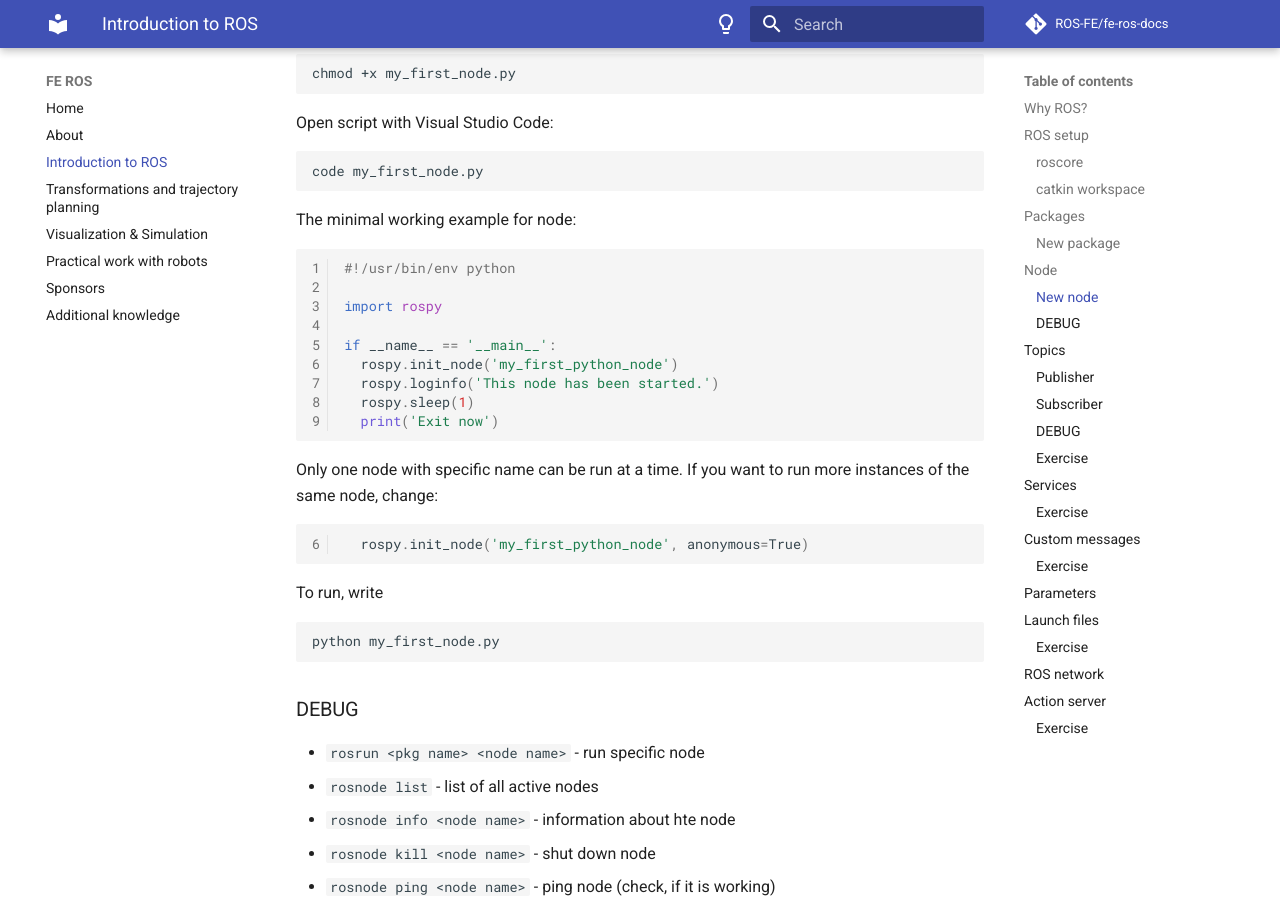
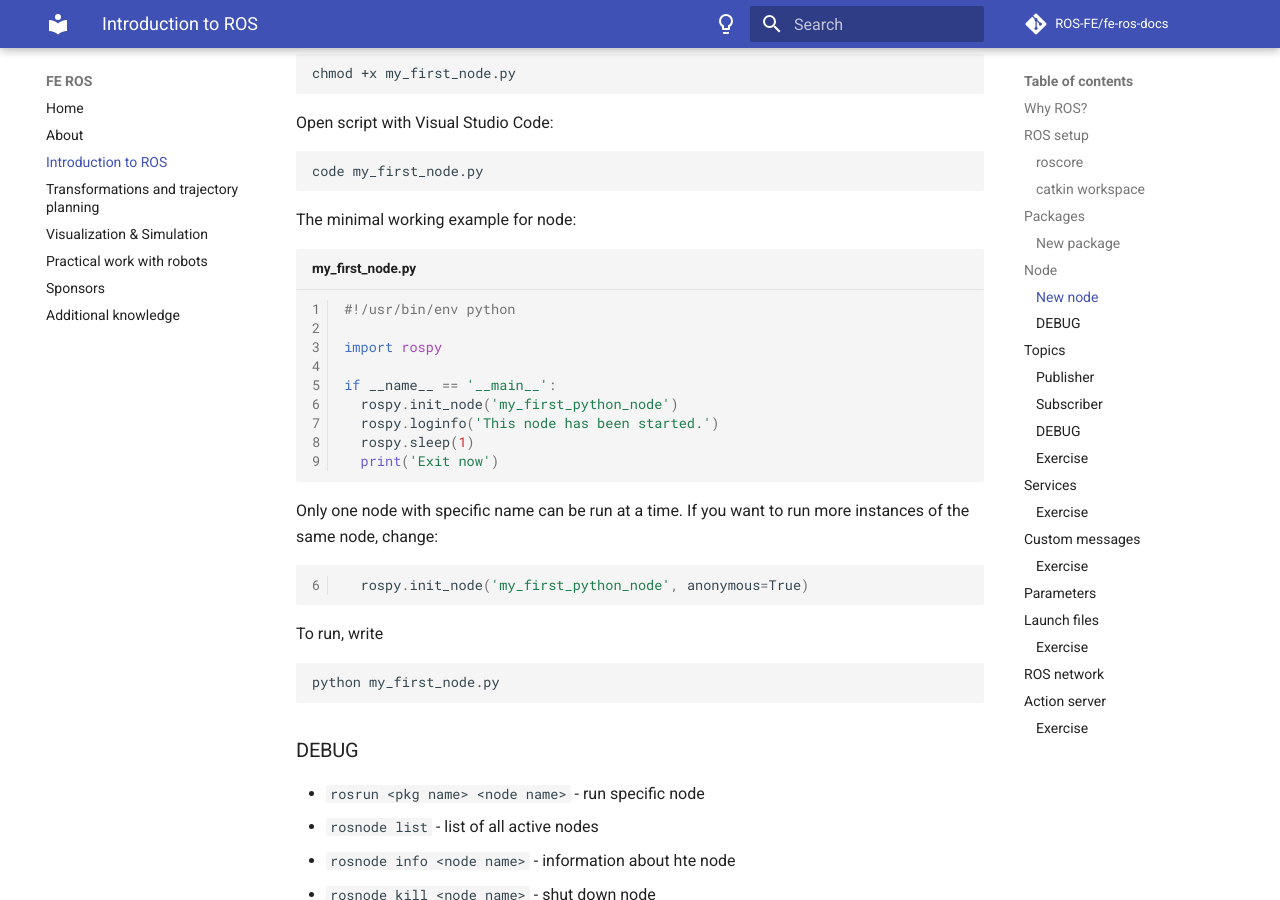
Before and after one commit to ROS-FE/fe-ros-docs, an MkDocs documentation site: the page built from docs/introduction/index.md, in a window 1280 px wide and 900 px high, scrolled down 2106 px. Built offline with MkDocs 1.6.1 and Material for MkDocs 9.7.7, drawn with Linux system fonts in a browser that asks for light colours; comment, search, counter and statistics services are not loaded.

Commit message:
Update index.md

````diff
--- a/docs/introduction/index.md
+++ b/docs/introduction/index.md
@@ -101,7 +101,7 @@ code my_first_node.py
 
 The minimal working example for node:
 
-```python linenums="1"
+```python linenums="1" title="my_first_node.py"
 #!/usr/bin/env python
 
 import rospy
````
